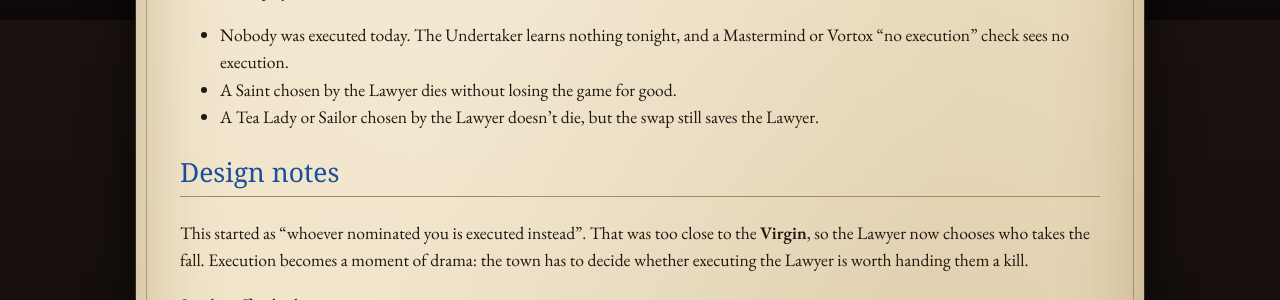
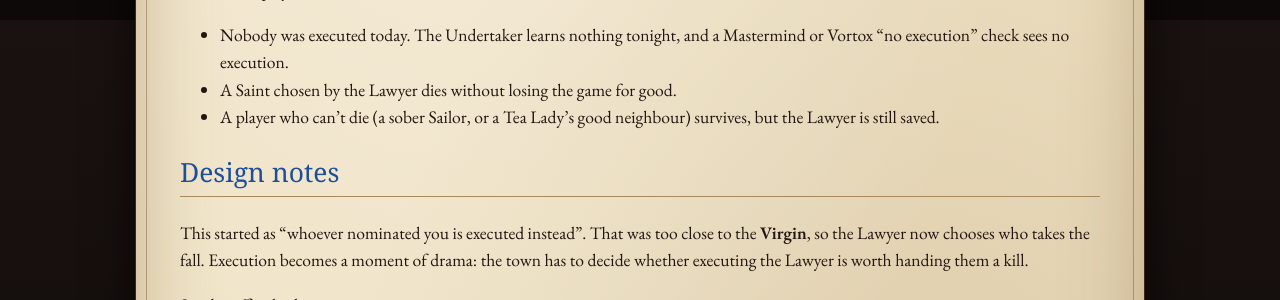
Before and after one commit to Cyberslash17/Botc-idea, a Jekyll site: the page built from _roles/lawyer.md, in a window 1280 px wide. Shown: the part 880-1180 px from the top of the page. Built offline with Jekyll 4.4.1, drawn with Linux system fonts in a browser that asks for light colours; some web fonts are replaced.

Commit message:
Fix Tea Lady wording on Lawyer page
Co-Authored-By: Claude Opus 5.5 <noreply@anthropic.com>
Claude-Session: https://claude.ai/code/session_013Ag43aN6iH5T8DfmjUNk8n

```diff
--- a/_roles/lawyer.md
+++ b/_roles/lawyer.md
@@ -22,8 +22,8 @@ The chosen player *dies* but is not *executed*. So:
 - Nobody was executed today. The Undertaker learns nothing tonight, and a
   Mastermind or Vortox "no execution" check sees no execution.
 - A Saint chosen by the Lawyer dies without losing the game for good.
-- A Tea Lady or Sailor chosen by the Lawyer doesn't die, but the swap
-  still saves the Lawyer.
+- A player who can't die (a sober Sailor, or a Tea Lady's good neighbour)
+  survives, but the Lawyer is still saved.
 
 ## Design notes
 
```
